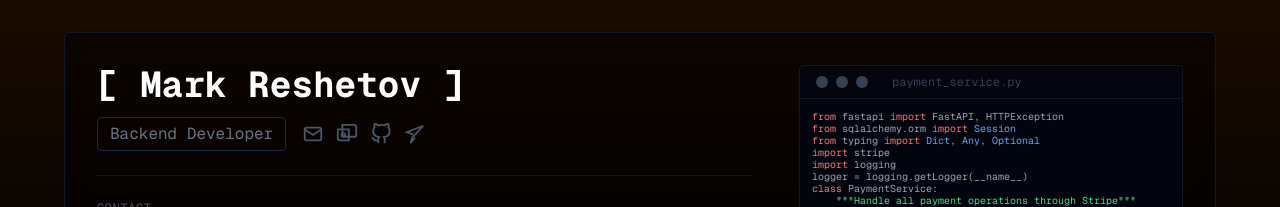
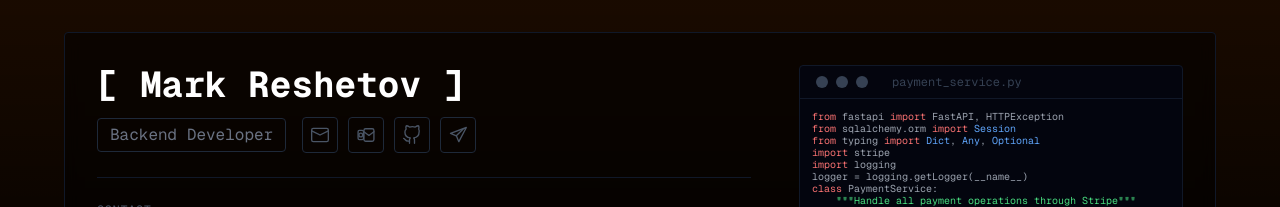
Before and after one commit to Zenn1t/playground.dev, a Next.js app in the folder playground/: page / in a window 1280 px wide. Shown: the top 207 px of the page. Built offline with nearby package versions, Linux system fonts and the light colour scheme.

Commit message:
live testing

```diff
--- a/playground/src/app/(public)/page.tsx
+++ b/playground/src/app/(public)/page.tsx
@@ -3,7 +3,7 @@ import HeroSection from "@/sections/hero/HeroSection";
 import NextSection from "@/sections/next-section/NextSection";
 
 export const metadata: Metadata = {
-  title: "Mark Reshetov",
+  title: "MNX-Developer",
   description: "Portfolio of Mark Reshetov (mnx), backend developer focused on APIs, Stripe integrations, and scalable backend systems.",
   keywords: ["Mark Reshetov", "mnx", "backend developer", "FastAPI", "Stripe", "SQLAlchemy", "portfolio"],
   authors: [{ name: "Mark Reshetov", url: "https://..." }],
--- a/playground/src/sections/hero/HeroSection.tsx
+++ b/playground/src/sections/hero/HeroSection.tsx
@@ -1,31 +1,111 @@
 'use client';
 import CodeTerminal from './CodeTerminal';
 
-const GithubIcon = () => (
-  <svg width="22" height="22" viewBox="0 0 24 24" fill="none" stroke="currentColor" strokeWidth="2">
-    <path d="M9 19c-5 1.5-5-2.5-7-3m14 6v-3.87a3.37 3.37 0 0 0-.94-2.61c3.14-.35 6.44-1.54 6.44-7A5.44 5.44 0 0 0 20 4.77 5.07 5.07 0 0 0 19.91 1S18.73.65 16 2.48a13.38 13.38 0 0 0-7 0C6.27.65 5.09 1 5.09 1A5.07 5.07 0 0 0 5 4.77a5.44 5.44 0 0 0-1.5 3.78c0 5.42 3.3 6.61 6.44 7A3.37 3.37 0 0 0 9 18.13V22" />
+type IconProps = { className?: string };
+
+const GithubIcon = ({ className }: IconProps) => (
+  <svg
+    viewBox="0 0 24 24"
+    width="1em"
+    height="1em"
+    className={className}
+    fill="none"
+    stroke="currentColor"
+    strokeWidth="1.6"
+    strokeLinecap="round"
+    strokeLinejoin="round"
+    aria-hidden="true"
+  >
+    <path d="M9 19c-5 1.5-5-2.5-7-3" />
+    <path d="M15 22v-3.87a3.37 3.37 0 0 0-.94-2.61c3.14-.35 6.44-1.54 6.44-7A5.44 5.44 0 0 0 20 4.77 5.07 5.07 0 0 0 19.91 1C19.91 1 18.73.65 16 2.48a13.38 13.38 0 0 0-7 0C6.27.65 5.09 1 5.09 1A5.07 5.07 0 0 0 5 4.77 5.44 5.44 0 0 0 3.5 8.55c0 5.42 3.3 6.61 6.44 7A3.37 3.37 0 0 0 9 18.13V22" />
   </svg>
 );
 
-const TelegramIcon = () => (
-  <svg width="22" height="22" viewBox="0 0 24 24" fill="none" stroke="currentColor" strokeWidth="2">
-    <path d="M21 3L3 10l7 2.5m11-9.5L9 16l-2 6 5-6m9-13L9 16" />
+const TelegramIcon = ({ className }: IconProps) => (
+  <svg
+    viewBox="0 0 24 24"
+    width="1em"
+    height="1em"
+    className={className}
+    fill="none"
+    stroke="currentColor"
+    strokeWidth="1.6"
+    strokeLinecap="round"
+    strokeLinejoin="round"
+    aria-hidden="true"
+  >
+    <path d="M22 3 3 10l7 3 3 7 9-17z" />
+    <path d="M10 13l8-8" />
   </svg>
 );
 
-const MailIcon = () => (
-  <svg width="22" height="22" viewBox="0 0 24 24" fill="none" stroke="currentColor" strokeWidth="2">
-    <rect x="3" y="5" width="18" height="14" rx="2" />
-    <path d="M3 7l9 6 9-6" />
+const MailIcon = ({ className }: IconProps) => (
+  <svg
+    viewBox="0 0 24 24"
+    width="1em"
+    height="1em"
+    className={className}
+    fill="none"
+    stroke="currentColor"
+    strokeWidth="1.6"
+    strokeLinecap="round"
+    strokeLinejoin="round"
+    aria-hidden="true"
+  >
+    <rect x="2" y="4" width="20" height="16" rx="2" />
+    <path d="M22 7 12 12 2 7" />
   </svg>
 );
 
-const OutlookIcon = () => (
-  <svg width="22" height="22" viewBox="0 0 24 24" fill="none" stroke="currentColor" strokeWidth="2">
-    <path d="M7 2v10a3 3 0 0 0 3 3h11a1 1 0 0 0 1-1V4a2 2 0 0 0-2-2H7z"/>
-    <path d="M2 7h12v12H4a2 2 0 0 1-2-2V7z"/>
-    <circle cx="8" cy="13" r="2"/>
+const OutlookIcon = ({ className }: IconProps) => (
+  <svg
+    viewBox="0 0 24 24"
+    width="1em"
+    height="1em"
+    className={className}
+    fill="none"
+    stroke="currentColor"
+    strokeWidth="1.6"
+    strokeLinecap="round"
+    strokeLinejoin="round"
+    aria-hidden="true"
+  >
+    <rect x="2.5" y="6.5" width="6.5" height="11" rx="1.5" />
+    <circle cx="5.75" cy="12" r="2.25" />
+    <rect x="9.5" y="4.5" width="12" height="15" rx="2" />
+    <path d="M9.5 8l6 4.5L21.5 8" />
   </svg>
+);
+
+const IconButton = ({
+  href,
+  label,
+  hoverColor,
+  children,
+}: {
+  href: string;
+  label: string;
+  hoverColor?: string;
+  children: React.ReactNode;
+}) => (
+  <a
+    href={href}
+    target="_blank"
+    rel="noopener noreferrer"
+    aria-label={label}
+    className={`
+      inline-flex items-center justify-center
+      h-8 w-8 md:h-9 md:w-9
+      border border-gray-800 rounded-sm
+      text-gray-600 hover:border-gray-700
+      transition-all duration-200
+      ${hoverColor || 'hover:text-white'}
+    `}
+  >
+    <span className="text-[18px] md:text-[20px] leading-none">
+      {children}
+    </span>
+  </a>
 );
 
 export default function HeroSection() {
@@ -67,18 +147,16 @@ export default function HeroSection() {
                 Backend Developer
               </p>
             </div>
-            <div className="flex gap-3 items-center">
-              {socialLinks.map((link, index) => (
-                <a
-                  key={index}
+            <div className="flex items-center gap-2 md:gap-2.5">
+              {socialLinks.map((link, i) => (
+                <IconButton
+                  key={i}
                   href={link.href}
-                  target="_blank"
-                  rel="noopener noreferrer"
-                  className={`text-gray-600 transition-all duration-200 ${link.hoverColor} hover:scale-110`}
-                  aria-label={link.label}
+                  label={link.label}
+                  hoverColor={link.hoverColor}
                 >
                   {link.icon}
-                </a>
+                </IconButton>
               ))}
             </div>
           </div>
```
